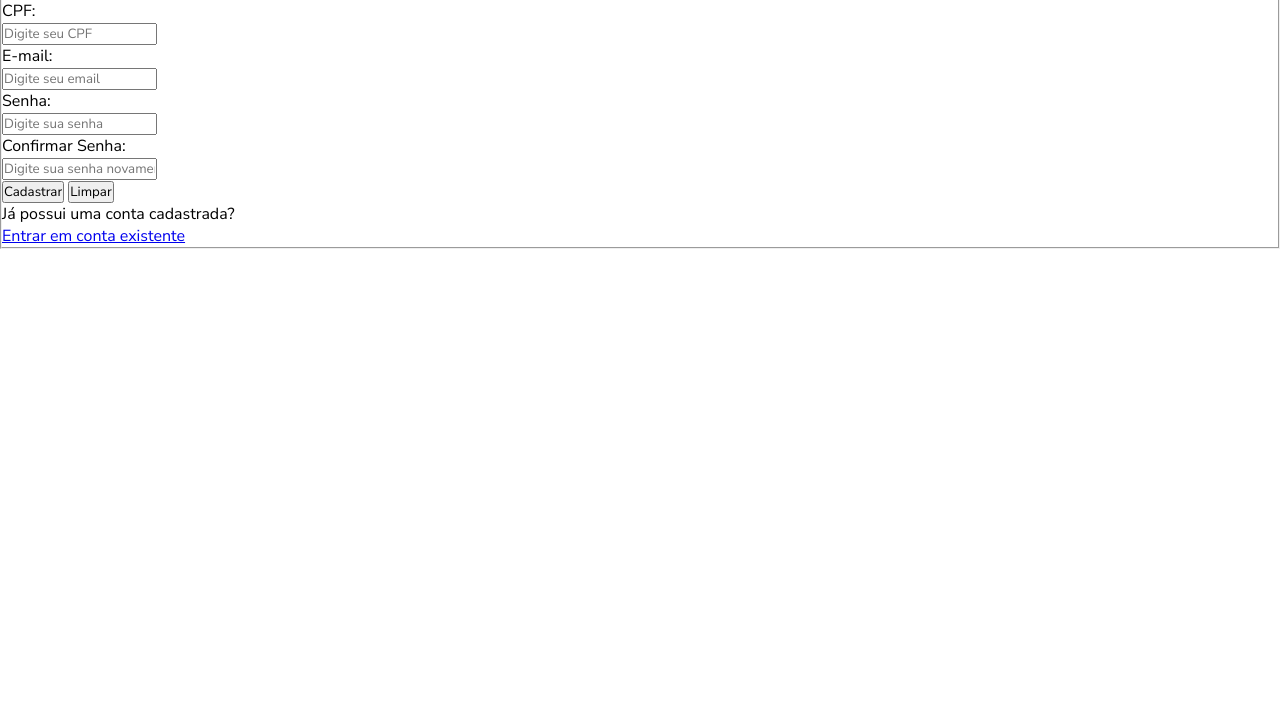
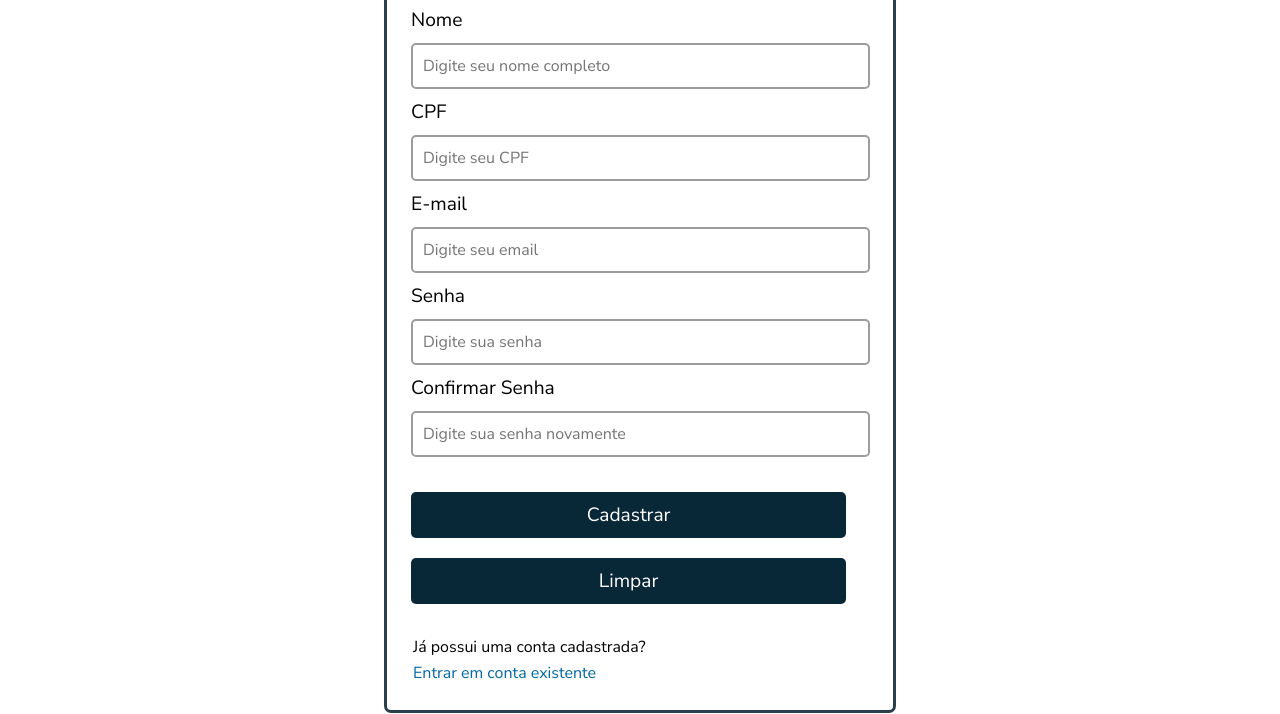
Before and after one commit to Laura-Cintra/Challenge-Front-End, a plain HTML site: page html/cadastro.html in a window 1280 px wide. Shown: the part 172-886 px from the top of the page. Before the commit the page ends 800 px from the top, so only its background shows below. Drawn offline with Linux system fonts and the light colour scheme.

Commit message:
Adicionando o CSS da página de cadastro

```diff
--- a/html/cadastro.html
+++ b/html/cadastro.html
@@ -4,6 +4,7 @@
     <meta charset="UTF-8">
     <meta name="viewport" content="width=device-width, initial-scale=1.0">
     <link rel="stylesheet" href="../css/nav-geral.css">
+    <link rel="stylesheet" href="../css/login-cadastro.css">
     <title>Cadastro</title>
 </head>
 <body>
@@ -20,19 +21,19 @@
             <fieldset>
                 <h1>Cadastrar Conta</h1>
 
-                <label for="idnome">Nome: </label><br>
+                <label for="idnome">Nome </label><br>
                 <input type="text" required name="nome" id="idnome" placeholder="Digite seu nome completo"><br>
 
-                <label for="idcpf">CPF: </label><br>
+                <label for="idcpf">CPF </label><br>
                 <input type="text" name="cpf" id="idcpf" pattern="\d{3}\.\d{3}\.\d{3}-\d{2}" placeholder="Digite seu CPF"><br>
 
-                <label for="idemail">E-mail:</label><br>
+                <label for="idemail">E-mail </label><br>
                 <input type="email" name="email" id="idemail" placeholder="Digite seu email"><br>
 
-                <label for="idsenha">Senha: </label><br>
+                <label for="idsenha">Senha </label><br>
                 <input maxlength="6" type="password" name="senha" id="idsenha" placeholder="Digite sua senha"><br>
 
-                <label for="idconfirmasenha">Confirmar Senha: </label><br>
+                <label for="idconfirmasenha">Confirmar Senha </label><br>
                 <input maxlength="6" type="password" name="senha" id="idconfirmasenha" placeholder="Digite sua senha novamente"><br>
 
             <input type="submit" value="Cadastrar">
```
Also changed, not shown: css/login-cadastro.css (renamed from css/login.css).
